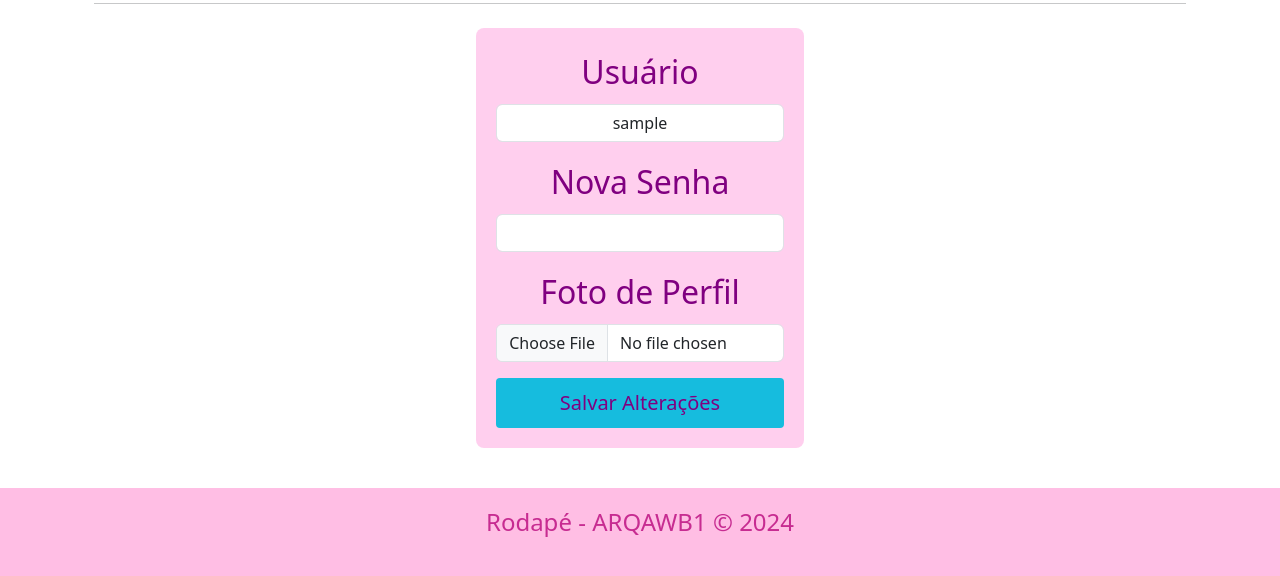
After one commit to JoseEspindola/Projeto-Jana, a Flask app: page /editar_cadastro in a window 1280 px wide. The commit adds this page. Shown: the part 457-1033 px from the top of the page. Run offline with Flask 3, Linux system fonts and the light colour scheme; the visitor is signed in with stand-in values (Sample User, id 1).

Commit message:
Editar feito, falta só a foto

```diff
--- a/controllers/front_controller.py
+++ b/controllers/front_controller.py
@@ -1,5 +1,5 @@
 from flask import render_template, url_for, request, redirect, session, flash, Blueprint,make_response
-from models.data_manager import buscar_animacao, novoUsuario, logandoUsuario, aluguel, getData, removerAluguel, upload_imagem,verificar_arquivos
+from models.data_manager import buscar_animacao, novoUsuario, logandoUsuario, aluguel, getData, removerAluguel, upload_imagem,verificar_arquivos,atualizarUsuario
 
 # Criação do Blueprint
 front_controller = Blueprint('front_controller', __name__)
@@ -68,6 +68,31 @@ def cadastro():
             flash("Formato de arquivo não aceito. <br>Tente outra imagem com formato png.")
     return render_template("cadastro.html")
 
+# ---------------- Rota para Editar Cadastro ---------------- #
+@front_controller.route('/editar_cadastro', methods=['GET', 'POST'])
+def editar_cadastro():
+    if "logado" not in session or not session["logado"]:
+        flash("Você precisa estar logado para editar seu cadastro.")
+        return redirect(url_for('front_controller.login'))
+
+    usuario = session['logado']
+    if request.method == 'POST':
+        nova_senha = request.form.get("pwSenha")
+        imagem = request.files.get("fileFoto")
+
+        if nova_senha:
+            atualizarUsuario(usuario, nova_senha)
+
+        if imagem and verificar_arquivos(imagem):
+            upload_imagem(imagem, usuario)
+        elif imagem:
+            flash("Formato de arquivo não aceito. Tente outra imagem com formato png.")
+            return redirect(url_for('front_controller.editar_cadastro'))
+
+        flash("Cadastro atualizado com sucesso.")
+        return redirect(url_for('front_controller.animacao'))
+
+    return render_template('editar.html', usuario=usuario)
 
 # ---------------- Rota para Alugar ---------------- #
 @front_controller.route('/alugar', methods=['GET', 'POST'])
--- a/models/data_manager.py
+++ b/models/data_manager.py
@@ -114,3 +114,12 @@ def removerAluguel(id):
     data = load_data()
     data = [item for item in data if item['id'] != id]
     save_data(data)
+
+def atualizarUsuario(email, nova_senha):
+    usuarios = load_login()
+    for usuario in usuarios:
+        if usuario["usuario"] == email:
+            usuario["senha"] = nova_senha
+            save_login(usuarios)
+            return True
+    return False
--- a/templates/base.html
+++ b/templates/base.html
@@ -7,7 +7,8 @@
     <title>{% block titulo %}Página Base{% endblock titulo %}</title>
     <link rel="stylesheet" href="/static/css/style.css">
     <link rel="icon" href="../static/img/icon.png" type="image/svg">
-    <link rel="stylesheet" href="https://cdn.jsdelivr.net/npm/bootstrap@5.3.3/dist/css/bootstrap.min.css" integrity="sha384-QWTKZyjpPEjISv5WaRU9OFeRpok6YctnYmDr5pNlyT2bRjXh0JMhjY6hW+ALEwIH" crossorigin="anonymous">
+    <link rel="stylesheet" href="https://cdn.jsdelivr.net/npm/bootstrap@5.3.3/dist/css/bootstrap.min.css"
+        integrity="sha384-QWTKZyjpPEjISv5WaRU9OFeRpok6YctnYmDr5pNlyT2bRjXh0JMhjY6hW+ALEwIH" crossorigin="anonymous">
 </head>
 
 <body class="d-flex flex-column min-vh-100">
@@ -23,20 +24,32 @@
                 <li><a href="{{ url_for('front_controller.login') }}" class="nav-link">Login</a></li>
 
                 {% if session.get('logado') %}
+                    <li><a href="{{ url_for('front_controller.editar_cadastro') }}" class="nav-link">Editar</a></li>
                     <li><a href="{{ url_for('front_controller.animacao') }}" class="nav-link">Filmes</a></li>
                     <li><a href="{{ url_for('front_controller.alugados') }}" class="nav-link">Alugados</a></li>
                 {% else %}
+                    <li><span class="nav-link disabled">Editar</span></li>
                     <li><span class="nav-link disabled">Filmes</span></li>
                     <li><span class="nav-link disabled">Alugados</span></li>
                 {% endif %}
             </ul>
 
+            <!-- Botão do menu hamburguer -->
+            <div class="navbar-hamburger" onclick="toggleNavbar()">
+                <div class="bar"></div>
+                <div class="bar"></div>
+                <div class="bar"></div>
+            </div>
+
             <!-- Logout Button -->
             <div class="navbar-auth">
                 {% if session.get('logado') %}
-                <form method="POST" action="{{ url_for('front_controller.sair') }}" class="d-flex align-items-center">
+                    <form method="POST" action="{{ url_for('front_controller.sair') }}"
+                        class="d-flex align-items-center gap-2">
                         <button type="submit" class="btn-logout">Logout</button>
-                    <img class="ftPerfil" src="{{ url_for('static', filename='uploads/' + session.get('logado') + '.png') }}" width="28" height="auto" alt="Foto de Perfil">
+                        <img class="ftPerfil"
+                            src="{{ url_for('static', filename='uploads/' + session.get('logado') + '.png') }}" width="28px"
+                            height="auto" alt="Foto de Perfil">
                     </form>
                     <small>{{ session.get('logado') }}</small>
                 {% else %}
@@ -85,7 +98,8 @@
             <p class="mb-0">Rodapé - ARQAWB1 © 2024</p>
         </div>
     </footer>
-    <script src="https://cdn.jsdelivr.net/npm/bootstrap@5.3.3/dist/js/bootstrap.min.js" integrity="sha384-0pUGZvbkm6XF6gxjEnlmuGrJXVbNuzT9qBBavbLwCsOGabYfZo0T0to5eqruptLy" crossorigin="anonymous"></script>
+    <script src="https://cdn.jsdelivr.net/npm/bootstrap@5.3.3/dist/js/bootstrap.min.js"
+        integrity="sha384-0pUGZvbkm6XF6gxjEnlmuGrJXVbNuzT9qBBavbLwCsOGabYfZo0T0to5eqruptLy"
+        crossorigin="anonymous"></script>
 </body>
-
 </html>
--- /dev/null
+++ b/templates/editar.html
@@ -0,0 +1,29 @@
+{% extends "base.html" %}
+
+{% block titulo %}
+Editar Cadastro
+{% endblock titulo %}
+
+{% block conteudo %}
+<div class="container mt-4">
+    <div class="text-center">
+        <img src="/static/img/editar_cadastro.png" alt="Editar Cadastro" class="img-fluid" style="max-width: 30%;">
+    </div>
+    <hr class="my-4">
+    <form method="POST" class="loca mx-auto" action="{{ url_for('front_controller.editar_cadastro') }}" enctype="multipart/form-data">
+        <div class="mb-3">
+            <label for="usuario" class="form-label">Usuário</label>
+            <input type="email" class="form-control" id="usuario" name="textUsuario" value="{{ usuario }}" readonly required>
+        </div>
+        <div class="mb-3">
+            <label for="senha" class="form-label">Nova Senha</label>
+            <input type="password" class="form-control" id="senha" name="pwSenha">
+        </div>
+        <div class="mb-3">
+            <label for="photo" class="form-label">Foto de Perfil</label>
+            <input type="file" id="photo" name="fileFoto" class="form-control" accept="image/*">
+        </div>
+        <button type="submit" class="btnz">Salvar Alterações</button>
+    </form>
+</div>
+{% endblock conteudo %}
```
Also changed, not shown: static/css/style.css (+9 -16 lines), static/uploads/li@c.com.png. Lines whose indentation alone changed are shown as unchanged.
